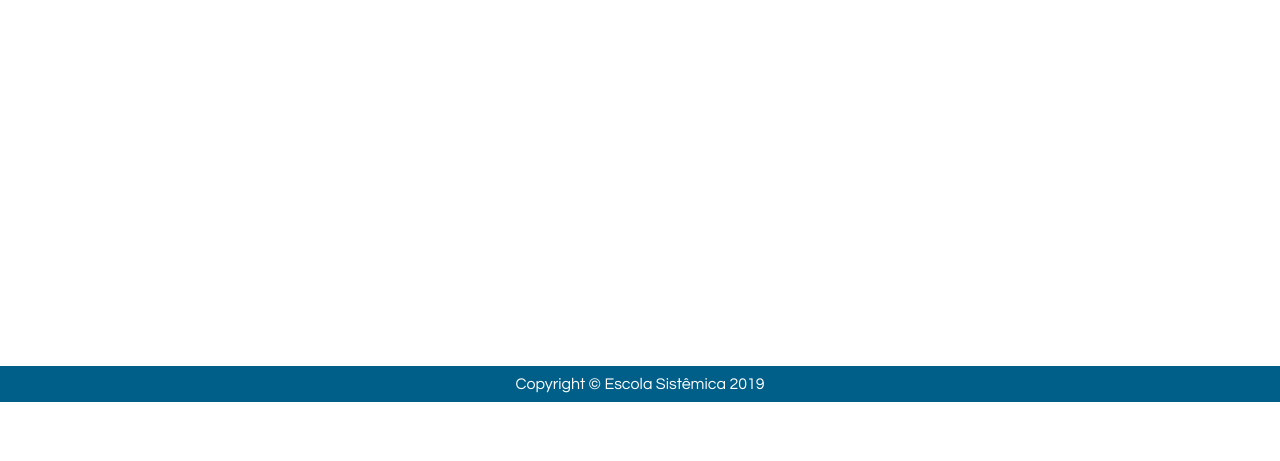
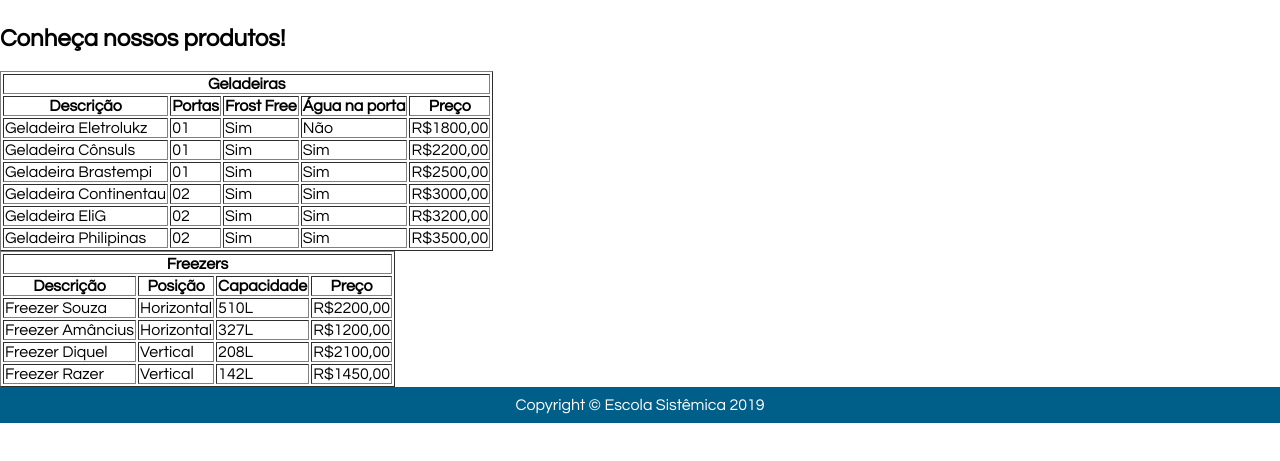
Before and after one commit to Ro4ever/Front, a plain HTML site: page pages/site/produtos.html in a window 1280 px wide. Shown: the part 219-680 px from the top of the page. Drawn offline with Linux system fonts and the light colour scheme.

Commit message:
Desenvolvimento da OT2, adicionados imagens das geladeiras e as tabelas no produto.html

```diff
--- a/pages/site/produtos.html
+++ b/pages/site/produtos.html
@@ -20,7 +20,104 @@
         <a href="faleconosco.html"><div class="opcao">Fale Conosco</div></a>
     </nav>
     <section>
-
+            <h2>Conheça nossos produtos!</h2>
+            <table border="1">
+                <thead>
+                    <tr>
+                        <th colspan="5">Geladeiras</th>
+                    </tr>
+                    <tr>
+                        <th>Descrição</th>
+                        <th>Portas</th>
+                        <th>Frost Free</th>
+                        <th>Água na porta</th>
+                        <th>Preço</th>
+                    </tr>
+                </thead>
+                <tbody>
+                    <tr>
+                        <td>Geladeira Eletrolukz</td>
+                        <td>01</td>
+                        <td>Sim</td>
+                        <td>Não</td>
+                        <td>R$1800,00</td>
+                    </tr>
+                    <tr>
+                        <td>Geladeira Cônsuls</td>
+                        <td>01</td>
+                        <td>Sim</td>
+                        <td>Sim</td>
+                        <td>R$2200,00</td>
+                    </tr>
+                    <tr>
+                        <td>Geladeira Brastempi</td>
+                        <td>01</td>
+                        <td>Sim</td>
+                        <td>Sim</td>
+                        <td>R$2500,00</td>
+                    </tr>
+                    <tr>
+                        <td>Geladeira Continentau</td>
+                        <td>02</td>
+                        <td>Sim</td>
+                        <td>Sim</td>
+                        <td>R$3000,00</td>
+                    </tr>
+                    <tr>
+                        <td>Geladeira EliG</td>
+                        <td>02</td>
+                        <td>Sim</td>
+                        <td>Sim</td>
+                        <td>R$3200,00</td>
+                    </tr>
+                    <tr>
+                        <td>Geladeira Philipinas</td>
+                        <td>02</td>
+                        <td>Sim</td>
+                        <td>Sim</td>
+                        <td>R$3500,00</td>
+                    </tr>
+                </tbody>
+            </table>
+            <table border="1">
+                <thead>
+                    <tr>
+                        <th colspan="4">Freezers</th>
+                    </tr>
+                    <tr>
+                        <th>Descrição</th>
+                        <th>Posição</th>
+                        <th>Capacidade</th>
+                        <th>Preço</th>
+                    </tr>
+                </thead>
+                <tbody>
+                    <tr>
+                        <td>Freezer Souza</td>
+                        <td>Horizontal</td>
+                        <td>510L</td>
+                        <td>R$2200,00</td>
+                    </tr>
+                    <tr>
+                        <td>Freezer Amâncius</td>
+                        <td>Horizontal</td>
+                        <td>327L</td>
+                        <td>R$1200,00</td>
+                    </tr>
+                    <tr>
+                        <td>Freezer Diquel</td>
+                        <td>Vertical</td>
+                        <td>208L</td>
+                        <td>R$2100,00</td>
+                    </tr>
+                    <tr>
+                        <td>Freezer Razer</td>
+                        <td>Vertical</td>
+                        <td>142L</td>
+                        <td>R$1450,00</td>
+                    </tr>
+                </tbody>
+            </table>
     </section>
     <footer>Copyright &copy; Escola Sistêmica 2019</footer>
 </body>
```
Also changed, not shown: index.html (+14 -1 lines), imgs/geladeira1.png (added), imgs/geladeira2.png (added).
